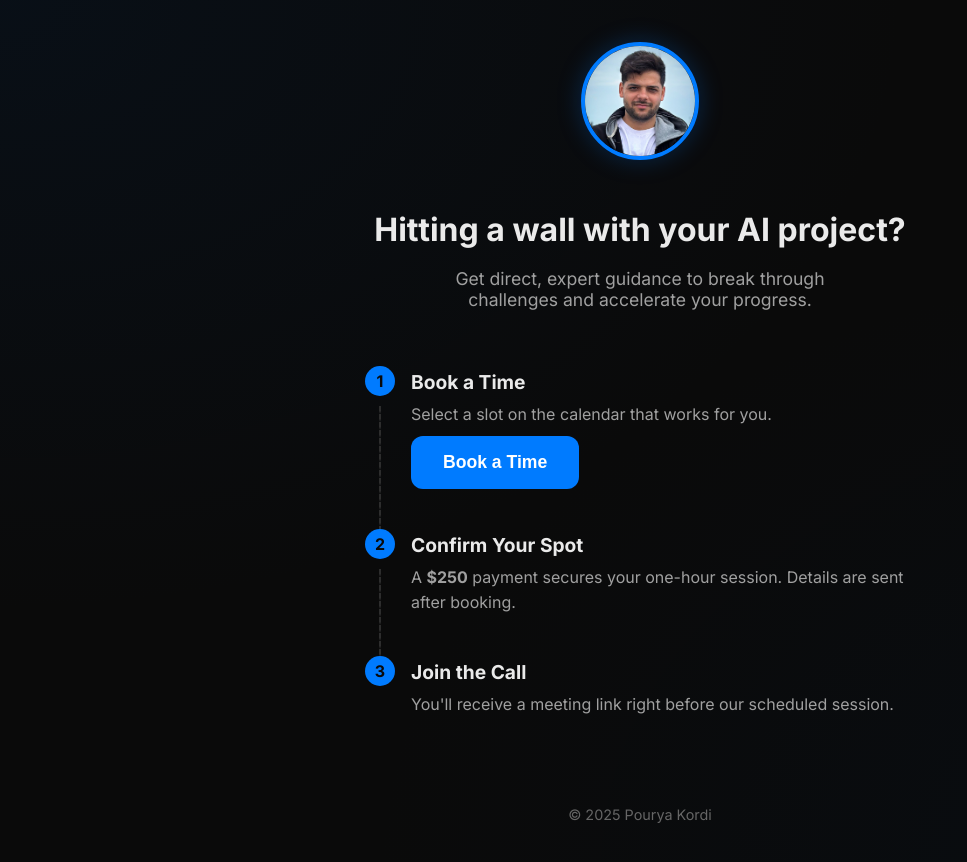
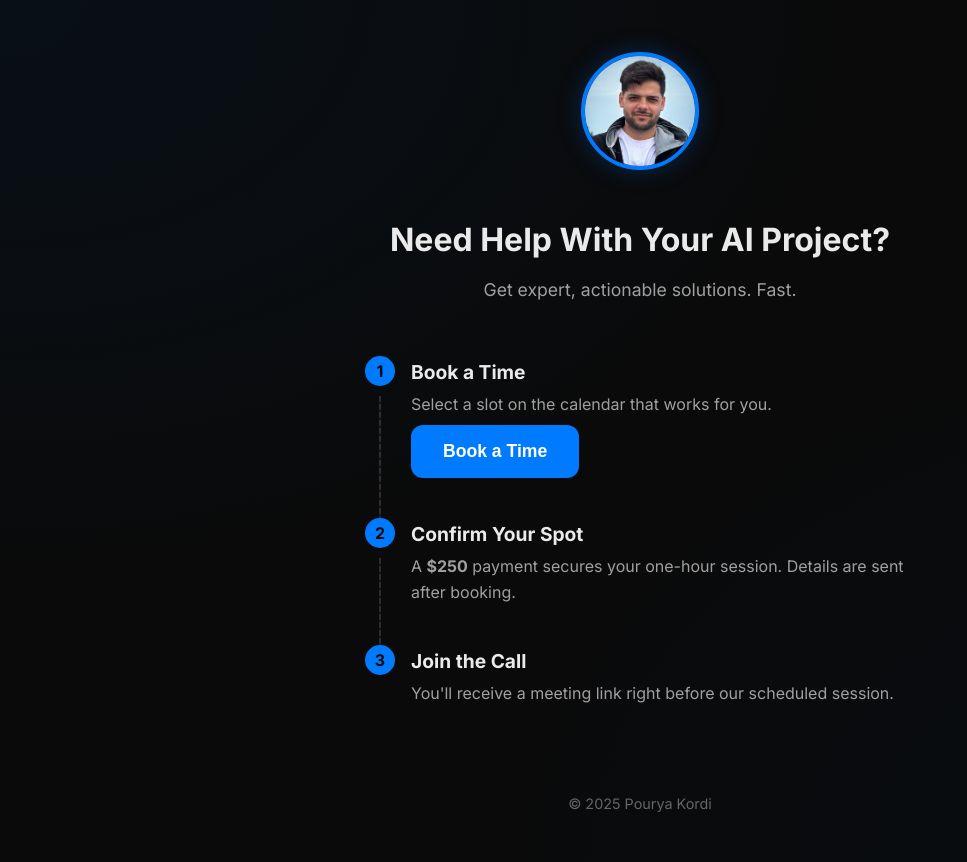
Before and after one commit to Pouryakordi/meeting, a plain HTML site: page index.html in a window 1280 px wide. Shown: the whole page, without its empty margins (0-967 px from the left). Drawn offline with Linux system fonts and the light colour scheme; a script that the page names is missing.

Commit message:
Update index.html

```diff
--- a/index.html
+++ b/index.html
@@ -147,8 +147,8 @@
         <header>
             <img src="Profile.jpg" alt="Pourya Kordi" class="profile" />
             <!-- New, more intriguing messaging -->
-            <h1>Hitting a wall with your AI project?</h1>
-            <p class="subtitle">Get direct, expert guidance to break through challenges and accelerate your progress.</p>
+            <h1>Need Help With Your AI Project?</h1>
+            <p class="subtitle">Get expert, actionable solutions. Fast.</p>
         </header>
 
         <main class="process">
```
